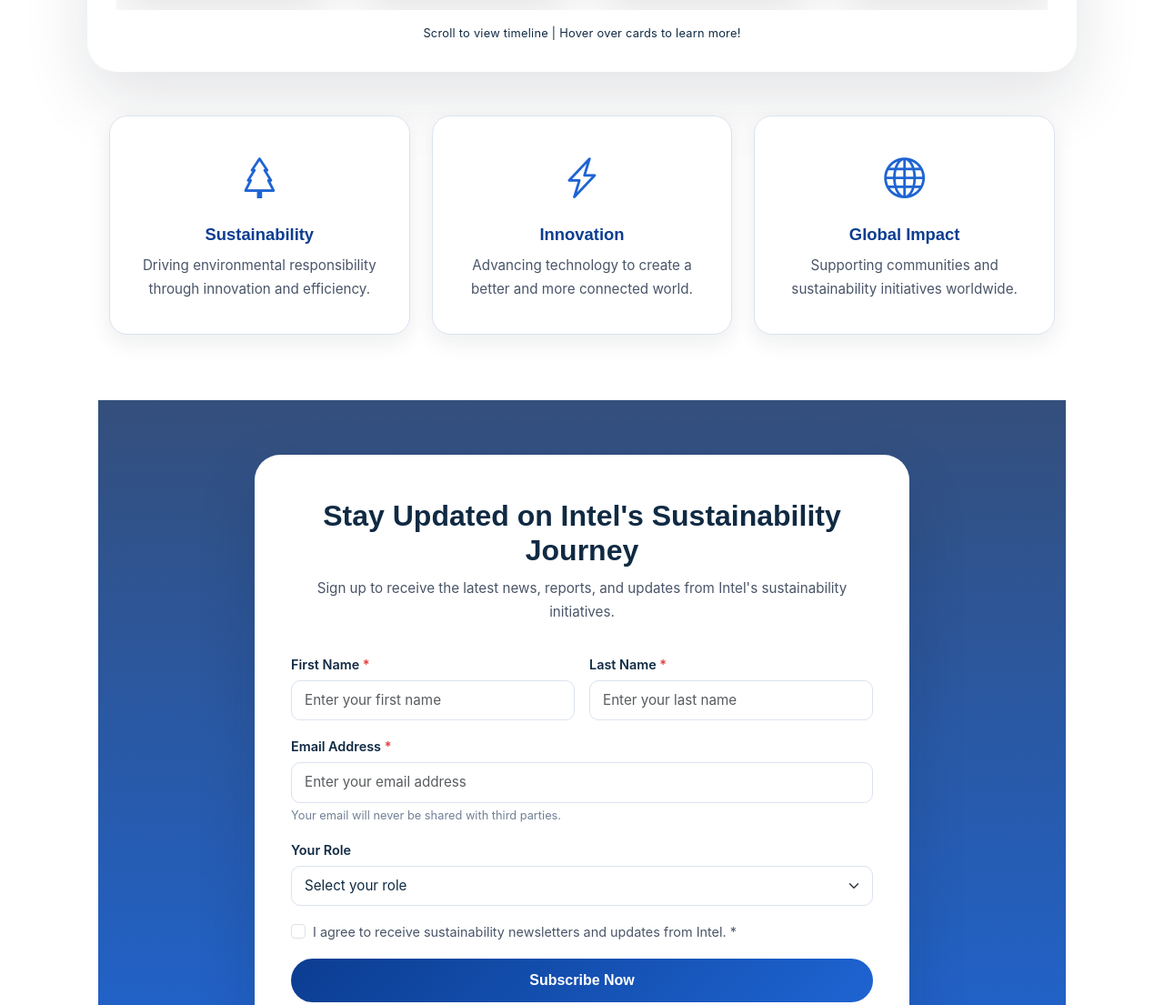
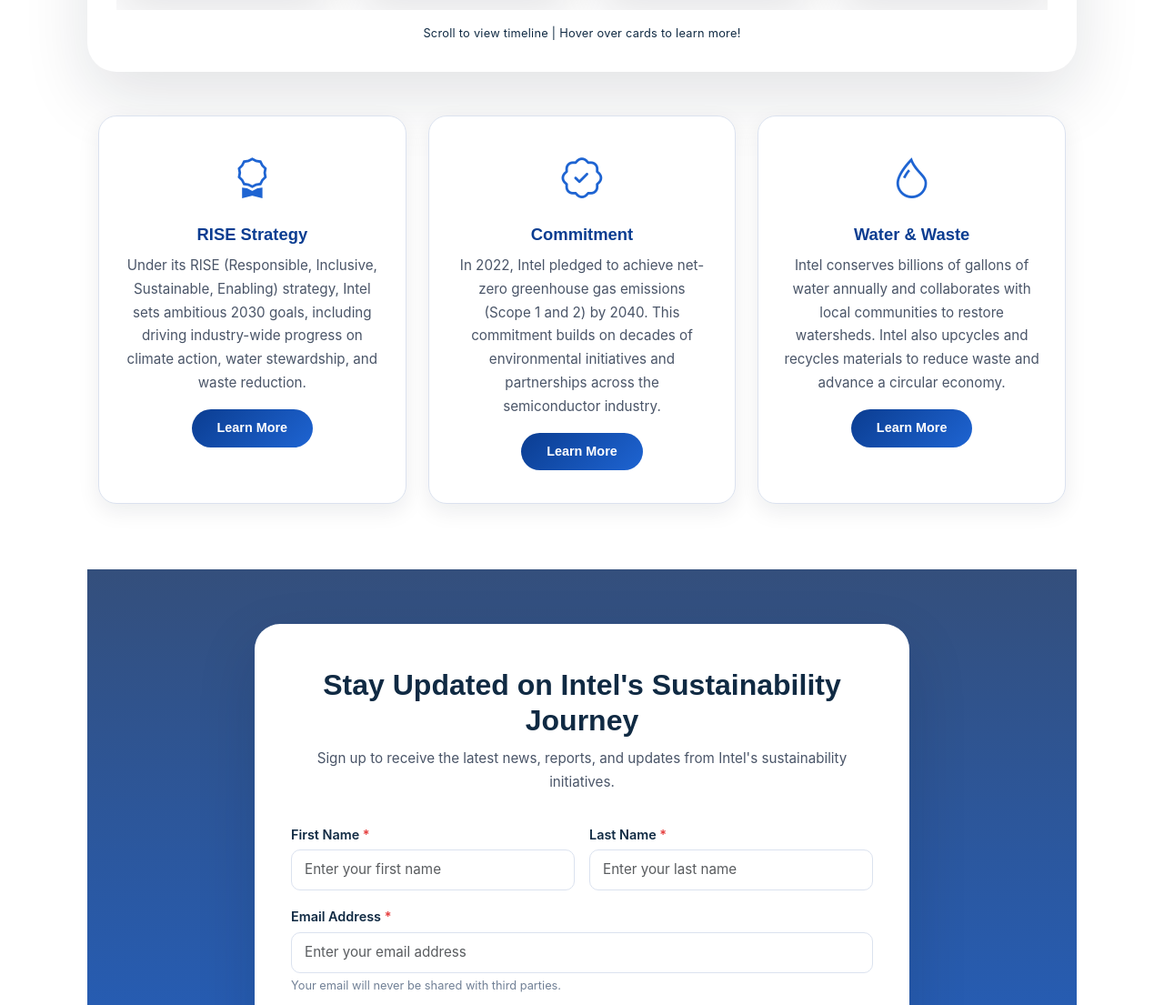
Before and after one commit to Dawit-Alem/03-project-intel-localization, a plain HTML site: page index.html in a window 1280 px wide. Shown: the part 887-1992 px from the top of the page at 91% size. Drawn offline with nearby package versions, Linux system fonts and the light colour scheme.

Commit message:
feat: update three-column section with RISE strategy content and matching icons

```diff
--- a/index.html
+++ b/index.html
@@ -146,30 +146,32 @@
     </section>
 
     <section class="container my-5" aria-label="Sustainability Pillars">
-      <section class="container my-5">
       <div class="row text-center">
         <!-- Column 1 -->
         <div class="col-md-4 mb-4">
           <div class="feature-box">
-            <div class="feature-icon"><i class="bi bi-tree"></i></div>
-            <h3>Sustainability</h3>
-            <p>Driving environmental responsibility through innovation and efficiency.</p>
+            <div class="feature-icon"><i class="bi bi-award"></i></div>
+            <h3>RISE Strategy</h3>
+            <p>Under its RISE (Responsible, Inclusive, Sustainable, Enabling) strategy, Intel sets ambitious 2030 goals, including driving industry-wide progress on climate action, water stewardship, and waste reduction.</p>
+            <a href="#" class="learn-more-btn">Learn More</a>
           </div>
         </div>
         <!-- Column 2 -->
         <div class="col-md-4 mb-4">
           <div class="feature-box">
-            <div class="feature-icon"><i class="bi bi-lightning-charge"></i></div>
-            <h3>Innovation</h3>
-            <p>Advancing technology to create a better and more connected world.</p>
+            <div class="feature-icon"><i class="bi bi-patch-check"></i></div>
+            <h3>Commitment</h3>
+            <p>In 2022, Intel pledged to achieve net-zero greenhouse gas emissions (Scope 1 and 2) by 2040. This commitment builds on decades of environmental initiatives and partnerships across the semiconductor industry.</p>
+            <a href="#" class="learn-more-btn">Learn More</a>
           </div>
         </div>
         <!-- Column 3 -->
         <div class="col-md-4 mb-4">
           <div class="feature-box">
-            <div class="feature-icon"><i class="bi bi-globe"></i></div>
-            <h3>Global Impact</h3>
-            <p>Supporting communities and sustainability initiatives worldwide.</p>
+            <div class="feature-icon"><i class="bi bi-droplet"></i></div>
+            <h3>Water &amp; Waste</h3>
+            <p>Intel conserves billions of gallons of water annually and collaborates with local communities to restore watersheds. Intel also upcycles and recycles materials to reduce waste and advance a circular economy.</p>
+            <a href="#" class="learn-more-btn">Learn More</a>
           </div>
         </div>
       </div>
--- a/style.css
+++ b/style.css
@@ -251,6 +251,28 @@
   .newsletter-box {
     padding: 32px 20px;
   }
+}
+
+/* ── Learn More Button ── */
+.learn-more-btn {
+  display: inline-block;
+  margin-top: 16px;
+  padding: 10px 28px;
+  background: linear-gradient(135deg, #0b3d91 0%, #1e64d2 100%);
+  color: #fff;
+  font-family: 'Montserrat', sans-serif;
+  font-weight: 600;
+  font-size: 0.9rem;
+  border-radius: 999px;
+  text-decoration: none;
+  transition: transform 0.2s ease, box-shadow 0.2s ease;
+}
+
+.learn-more-btn:hover {
+  transform: translateY(-2px);
+  box-shadow: 0 10px 24px rgba(30, 100, 210, 0.3);
+  color: #fff;
+  text-decoration: none;
 }
 
 /* ── Skip Link for Keyboard Navigation ── */
```
